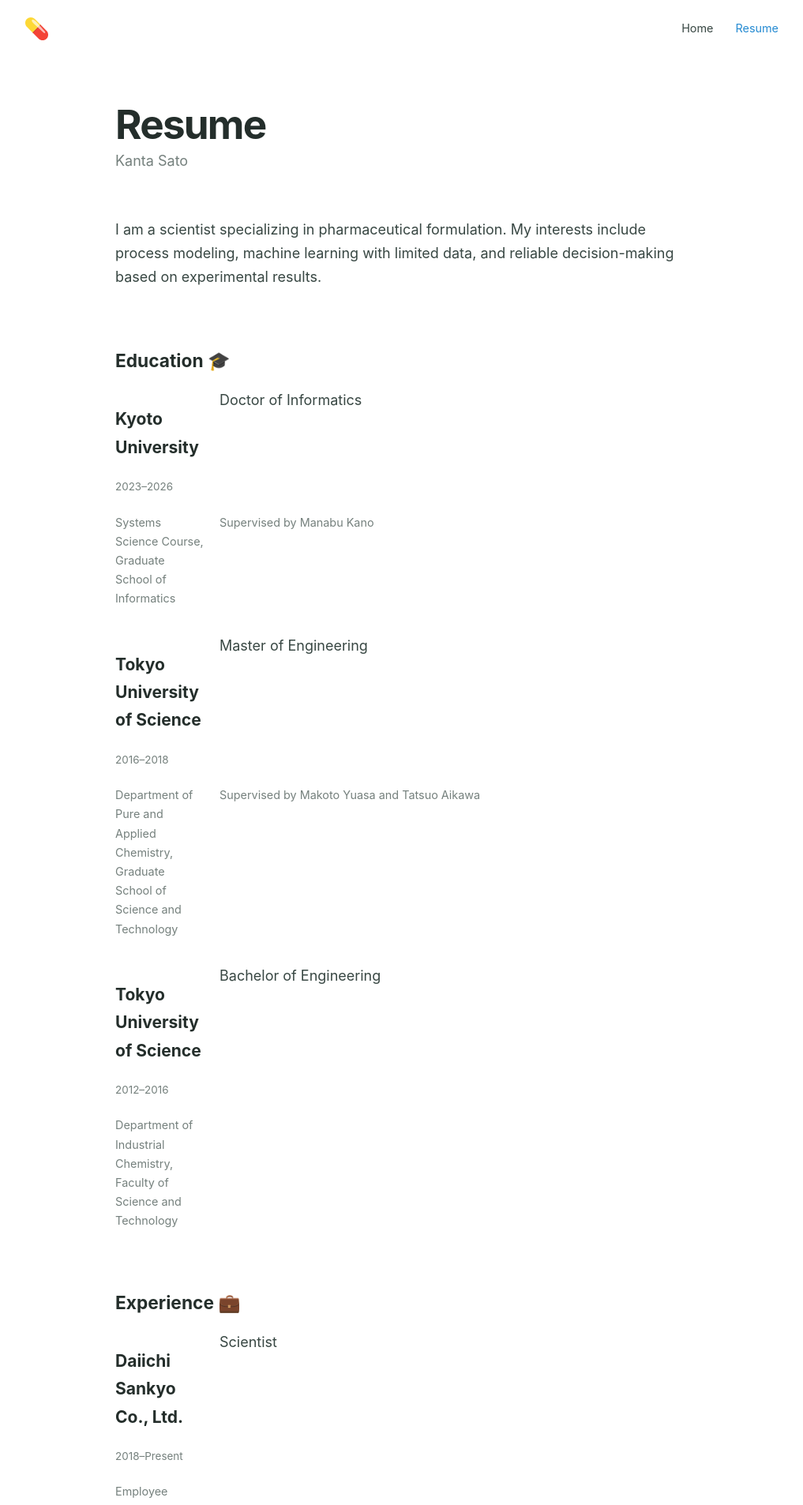
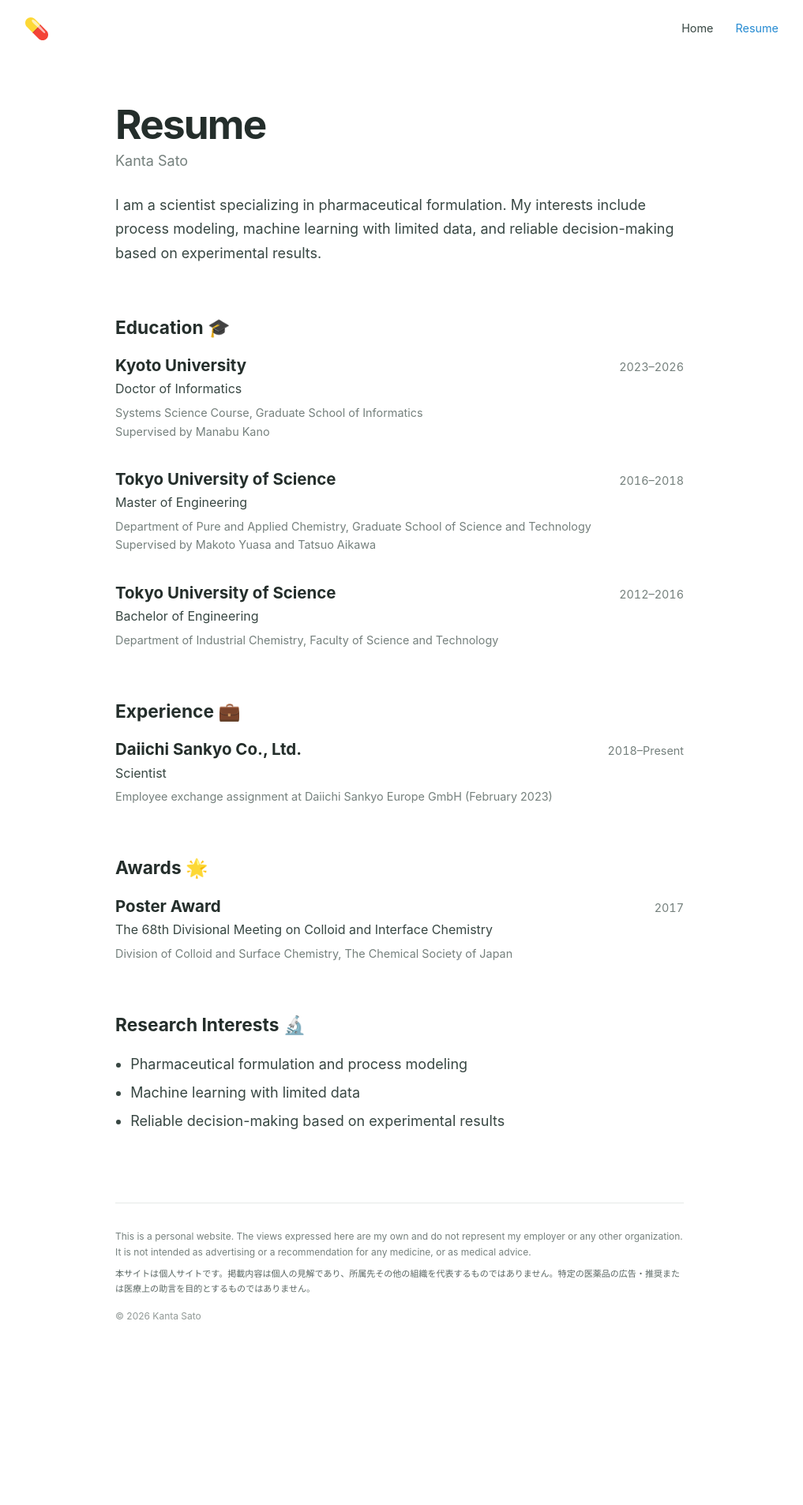
Before and after one commit to kanta-s/kanta-s.github.io, a Jekyll site: the page built from resume/index.html, in a window 1280 px wide. Shown: the top 1906 px of the page at 79% size, without its empty margins (134-1151 px from the left). Built offline with Jekyll 4.4.1, drawn with Linux system fonts in a browser that asks for light colours; after the commit the page ends 1717 px from its top, so only the background shows below that.

Commit message:
Refine resume typography and dates

```diff
--- a/assets/css/style.scss
+++ b/assets/css/style.scss
@@ -12,7 +12,7 @@ a{color:var(--link)}a:focus-visible{outline:2px solid var(--link);outline-offset
 .page-frame{width:min(88%,720px);margin-inline:auto;flex:1;padding:3.5rem 0 5.5rem}h1,h2,h3,dt{color:var(--heading)}h1{margin:0 0 3.2rem;font-size:clamp(2.25rem,7vw,3.2rem);font-weight:700;letter-spacing:-.035em;line-height:1.15}h2{margin:0 0 1rem;font-size:1.42rem;font-weight:700}p{margin:0 0 1rem}p[lang=ja],dd[lang=ja]{color:#596662;font-size:.92em}
 .profile-intro{text-align:center}.portrait{width:min(100%,420px);height:auto;margin:0 auto 1.5rem;display:block;border-radius:4px}.profile-intro h2{margin-bottom:0;font-size:1.6rem}.name-japanese{margin:.1rem 0 .75rem;color:var(--muted);font-size:.82rem;letter-spacing:.16em}.role-line{margin:0;font-size:.98rem}.role-line-ja{margin-top:.05rem;color:var(--muted);font-size:.84rem}.profile-details{margin:.85rem 0 0;display:flex;flex-direction:column;align-items:center;gap:.2rem;color:var(--muted);font-size:.82rem;font-style:normal}.profile-details p{margin:0;display:inline-flex;align-items:center;gap:.35rem;overflow-wrap:anywhere}.profile-details img{width:18px;height:18px;display:block;flex:0 0 auto}
 .profile-links{margin:1.3rem 0 0;display:flex;justify-content:center;flex-wrap:wrap;gap:.55rem 1.2rem;font-size:.86rem}.profile-links a,.profile-link{display:inline-flex;align-items:center;gap:.35rem;text-decoration:none}.profile-links img{width:21px;height:21px;display:block;flex:0 0 auto}.is-pending{color:var(--muted)}.is-pending img{opacity:.55}.profile-links small{font-size:.68rem;font-weight:400}
-.about-section,.resume-section{margin-top:4.5rem}.about-section p,.resume-section>p{max-width:68ch}.resume-page h1{margin-bottom:0}.page-subtitle{margin:.15rem 0 3.5rem;color:var(--muted)}.resume-list{display:grid;gap:2rem}.resume-entry{display:grid;grid-template-columns:112px minmax(0,1fr);gap:1.25rem}.resume-date{margin:.12rem 0 0;color:var(--muted);font-size:.84rem;white-space:nowrap}.resume-entry-body h3{margin:0;font-size:1.02rem;font-weight:700}.resume-organization{margin:.12rem 0 0;color:var(--ink)}.resume-detail{margin:.12rem 0 0;color:var(--muted);font-size:.9rem}.plain-list{margin:0;padding-left:1.2rem}.plain-list li+li{margin-top:.35rem}
+.about-section{margin-top:4.5rem}.resume-section{margin-top:3.75rem}.about-section p,.resume-summary{max-width:68ch}.resume-page h1{margin-bottom:0}.page-subtitle{margin:.15rem 0 1.6rem;color:var(--muted)}.resume-summary{margin:0}.resume-list{display:grid;gap:2.25rem}.resume-entry-header{display:grid;grid-template-columns:minmax(0,1fr) auto;align-items:baseline;gap:.75rem 1.5rem}.resume-date{margin:0;color:var(--muted);font-size:.9rem;font-variant-numeric:tabular-nums;font-weight:400;line-height:1.45;white-space:nowrap}.resume-entry-header h3{margin:0;font-size:1.28rem;font-weight:700;line-height:1.3}.resume-position{margin:.18rem 0 0;color:var(--ink);font-size:1rem}.resume-detail{margin:.35rem 0 0;color:var(--muted);font-size:.9rem;line-height:1.55}.resume-detail+.resume-detail{margin-top:.08rem}.plain-list{margin:0;padding-left:1.2rem}.plain-list li+li{margin-top:.35rem}
 .site-footer{margin-top:auto}.footer-inner{width:min(88%,720px);margin-inline:auto;padding:2rem 0 2.5rem;border-top:1px solid var(--line);color:var(--muted);font-size:.75rem;line-height:1.65}.footer-inner p{margin-bottom:.55rem}.footer-inner .copyright{margin:1rem 0 0;color:#919996}
-@media(max-width:600px){body{font-size:17px}.header-inner{min-height:64px}.main-nav{gap:1.15rem}.page-frame{padding-top:2.6rem}h1{margin-bottom:2.5rem}.about-section,.resume-section{margin-top:3.5rem}.resume-entry{grid-template-columns:1fr;gap:.3rem}}
+@media(max-width:600px){body{font-size:17px}.header-inner{min-height:64px}.main-nav{gap:1.15rem}.page-frame{padding-top:2.6rem}h1{margin-bottom:2.5rem}.about-section{margin-top:3.5rem}.resume-section{margin-top:3.25rem}.resume-entry-header{gap:.5rem 1rem}.resume-entry-header h3{font-size:1.16rem}.resume-date{font-size:.84rem}}
 @media(prefers-reduced-motion:reduce){*{scroll-behavior:auto!important}}
```
